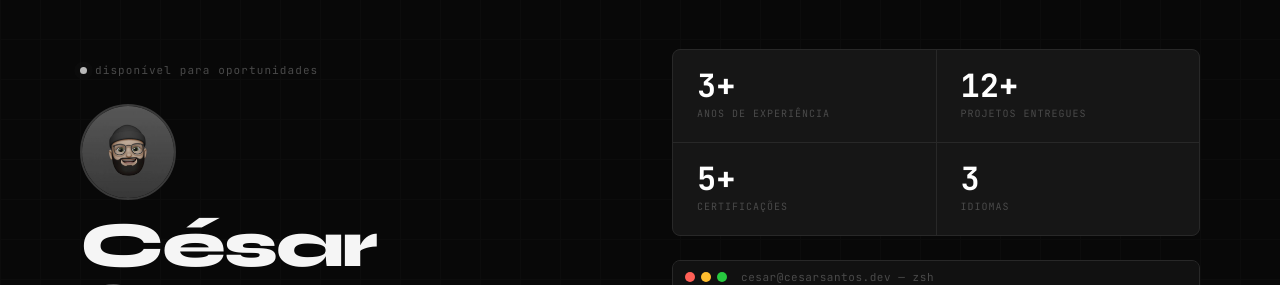
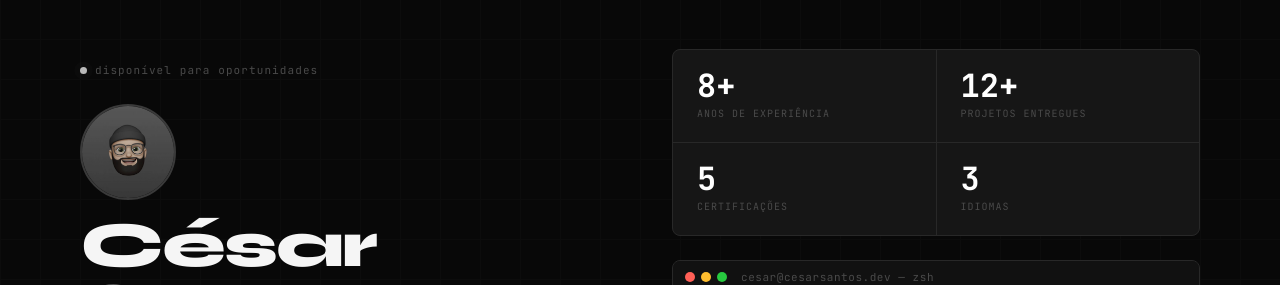
Before and after one commit to csarsantos96/cesar.dev, a React (Vite) app: page /home in a window 1280 px wide. Shown: the part 121-406 px from the top of the page. Built offline with nearby package versions, Linux system fonts and the light colour scheme.

Commit message:
feat: dynamic cert count in hero stats

```diff
--- a/src/components/Certifications.tsx
+++ b/src/components/Certifications.tsx
@@ -1,5 +1,6 @@
 import { useLang } from '../context/LangContext'
 import './Certifications.css'
+
 
 const certColors: Record<string, { bg: string; border: string; color: string }> = {
   Oracle:   { bg: 'rgba(249,115,22,0.12)',  border: 'rgba(249,115,22,0.4)',  color: '#f97316' },
@@ -15,15 +16,23 @@ const certColors: Record<string, { bg: string; border: string; color: string }>
   LTips:    { bg: 'rgba(132,204,22,0.12)', border: 'rgba(132,204,22,0.4)', color: '#84cc16' },
 }
 
-const certs = [
+// eslint-disable-next-line react-refresh/only-export-components
+export const certs = [
   { badge: 'Oracle', name: 'Oracle Cloud Infrastructure 2025 Certified AI Foundations Associate', issuer: 'Oracle', year: '2025', url: 'https://brm-certview.oracle.com/ords/certview/ecertificate?ssn=OC7156738&trackId=OCI25AICFA&key=ee0cd7ab8848df6051db7c56e7df0aee6885d993' },
+
   { badge: 'Oracle', name: 'Oracle Cloud Infrastructure 2025 Certified Foundations Associate',    issuer: 'Oracle', year: '2025', url: 'https://brm-certview.oracle.com/ords/certview/ecertificate?ssn=OC7156738&trackId=OCI25FNDCFA&key=97738738fab9690ab395e89ea942241a6cf823a6' },
+
   { badge: 'EBAC',   name: 'Full Stack Python Developer',                                         issuer: 'EBAC',   year: '2024', url: 'https://lms.ebaconline.com.br/certs/validate/87722-93727-83632-40336' },
-  { badge: 'EBAC',   name: 'SQL Para Análise de Dados',                                         issuer: 'EBAC',   year: '2024', url:'https://lms.ebaconline.com.br/certs/validate/32585-93727-22726-54752'},
-  { badge: 'EBAC',   name: 'Python Para Análise de Dados',                                         issuer: 'EBAC',   year: '2024', url: 'https://lms.ebaconline.com.br/certs/validate/61168-93727-50125-25063' },
- // { badge: 'Docker', name: 'Docker Certified Associate',                                          issuer: 'Docker', year: '—',    url: null },
-  //{ badge: 'K8S',    name: 'Certified Kubernetes Administrator (CKA)',                            issuer: 'CNCF',   year: '—',    url: null },
-  //{ badge: 'LTips',  name: 'Pick do LinuxTips (adicione o nome)',                                 issuer: 'LinuxTips', year: '—', url: null },
+  { badge: 'EBAC',   name: 'SQL Para Análise de Dados',                                           issuer: 'EBAC',   year: '2024', url:'https://lms.ebaconline.com.br/certs/validate/32585-93727-22726-54752'},
+
+  { badge: 'EBAC',   name: 'Python Para Análise de Dados',                                        issuer: 'EBAC',   year: '2024', url: 'https://lms.ebaconline.com.br/certs/validate/61168-93727-50125-25063' },
+
+//{ badge: 'Docker', name: 'Docker Certified Associate',                                          issuer: 'Docker', year: '2025',    url: null },
+
+//{ badge: 'K8S',    name: 'Certified Kubernetes Administrator (CKA)',                            issuer: 'CNCF',   year: '2025',    url: null },
+
+  //{ badge: 'LTips',  name: 'Pick do LinuxTips (adicione o nome)',                               issuer: 'LinuxTips', year: '—', url: null },
+
 ]
 
 export default function Certifications() {
--- a/src/components/Hero.tsx
+++ b/src/components/Hero.tsx
@@ -1,4 +1,5 @@
 import { useLang } from '../context/LangContext'
+import { certs } from './Certifications'
 import './Hero.css'
 
 export default function Hero() {
@@ -27,9 +28,12 @@ export default function Hero() {
 
       <div className="hero-right fade-in" style={{ transitionDelay: '0.15s' }}>
         <div className="stats-grid">
-          <div className="stat-card"><div className="stat-num">3+</div><div className="stat-label">{s.s1}</div></div>
+          <div className="stat-card"><div className="stat-num">8+</div><div className="stat-label">{s.s1}</div></div>
           <div className="stat-card"><div className="stat-num">12+</div><div className="stat-label">{s.s2}</div></div>
-          <div className="stat-card"><div className="stat-num">5+</div><div className="stat-label">{s.s3}</div></div>
+          <div className="stat-card">
+            <div className="stat-num">{certs.filter(c => c.year !== '—').length}</div>
+            <div className="stat-label">{s.s3}</div>
+          </div>
           <div className="stat-card"><div className="stat-num">3</div><div className="stat-label">{s.s4}</div></div>
         </div>
 
```
